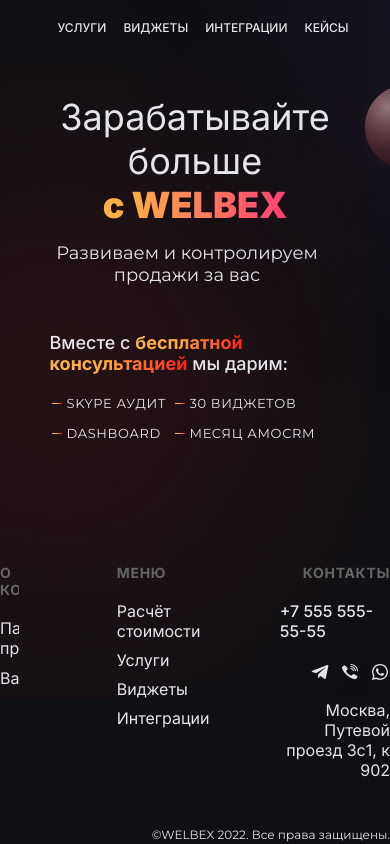
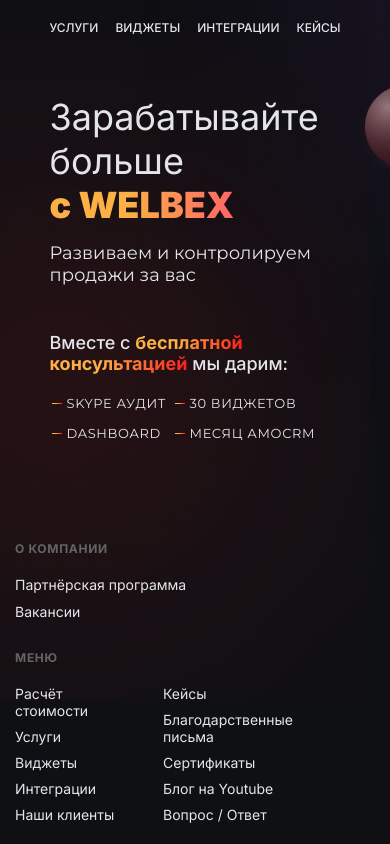
Before and after one commit to Feelcover/welbex, a Next.js app: page / in a window 390 px wide. Shown: the top 844 px of the page. Built offline with nearby package versions, Linux system fonts and the light colour scheme.

Commit message:
часть адаптива для footer

```diff
--- a/Layout/Layout.module.scss
+++ b/Layout/Layout.module.scss
@@ -4,6 +4,7 @@
   width: 100%;
   position: relative;
   margin: 0 auto;
+  overflow: hidden;
 
   &__mobilebg {
     display: none;
--- a/components/Footer/Footer.module.scss
+++ b/components/Footer/Footer.module.scss
@@ -3,27 +3,63 @@
   flex-direction: column;
   width: 100%;
   max-width: 1141px;
+  max-height: 100%;
   margin: 123px auto 0;
+  transition: all 0.4s ease-in-out;
+  @media all and (max-width:1200px) {
+    padding: 0 20px;
+  margin: 53px auto 0;
+  }
+  @media all and (max-width:1010px) {
+    max-width: 700px;
+  }
+  @media all and (max-width:440px) {
+    padding: 0 15px;
+   }
+
+  .title {
+    color: #656566;
+    font-family: "Inter";
+    font-size: 14px;
+    font-weight: 700;
+    letter-spacing: 0.7px;
+    text-transform: uppercase;
+    margin: 0 0 20px;
+
+    @media all and (max-width:440px) {
+    font-size: 12px;
+     }
+  }
 
   .upperContainer {
     display: flex;
     justify-content: space-between;
+    @media all and (max-width:1010px) {
+      flex-direction: column;
+      max-width: fit-content;
+    }
 
     .rightContainer {
       display: flex;
+      @media all and (max-width:1010px) {
+        flex-direction: column;
+        max-width: fit-content;
+      }
+      @media all and (max-width:440px) {
+        margin: 47px 0 0 0;
+       }
+
+
 
       .about {
         margin-right: 98px;
 
-        &__title {
-          color: #656566;
-          font-family: "Inter";
-          font-size: 14px;
-          font-weight: 700;
-          letter-spacing: 0.7px;
-          text-transform: uppercase;
-          margin: 0 0 20px;
+        @media all and (max-width:1010px) {
+         margin-bottom: 25px;
         }
+        @media all and (max-width:440px) {
+          margin-bottom: 30px;
+         }
 
         &__nav {
           display: flex;
@@ -38,6 +74,11 @@
             max-width: fit-content;
             transition: all 0.3s ease-in-out;
             position: relative;
+
+            @media all and (max-width:440px) {
+              font-size: 14px;
+              max-width: fit-content;
+             }
 
             &:last-child {
               margin: 0;
@@ -73,16 +114,14 @@
 
       .menu {
         max-height: 175px;
+        width: fit-content;
 
-        &__title {
-          color: #656566;
-          font-family: "Inter";
-          font-size: 14px;
-          font-weight: 700;
-          letter-spacing: 0.7px;
-          text-transform: uppercase;
-          margin: 0 0 20px;
-        }
+        @media all and (max-width:1010px) {
+          margin-bottom: 25px;
+         }
+         @media all and (max-width:440px) {
+          margin-bottom: 32px;
+         }
 
         &__nav {
           display: flex;
@@ -91,6 +130,7 @@
           flex-wrap: wrap;
           max-width: 410px;
           justify-content: space-between;
+
 
           &__item {
             color: #e4e5ea;
@@ -102,6 +142,11 @@
             transition: all 0.3s ease-in-out;
             position: relative;
             margin-right: 52px;
+            @media all and (max-width:440px) {
+              font-size: 14px;
+              max-width: 111px;
+              margin-right: 37px;
+             }
 
             &:last-child {
               margin: 0;
@@ -140,15 +185,9 @@
       display: flex;
       flex-direction: column;
       align-items: flex-end;
-
-      &__title {
-        color: #656566;
-        font-family: "Inter";
-        font-size: 14px;
-        font-weight: 700;
-        letter-spacing: 0.7px;
-        text-transform: uppercase;
-        margin: 0 0 18px;
+      width: fit-content;
+      @media all and (max-width:1010px) {
+        align-items: flex-start;
       }
 
       &__number {
@@ -157,6 +196,9 @@
         font-size: 16px;
         font-weight: 500;
         margin: 2px 0 21px;
+        @media all and (max-width:440px) {
+          margin: 0 0 10px;
+        }
       }
 
       &__social {
@@ -170,6 +212,9 @@
         font-family: "Inter";
         font-size: 16px;
         font-weight: 400;
+        @media all and (max-width:440px) {
+          text-align: start;
+        }
       }
     }
   }
@@ -185,6 +230,13 @@
     font-family: 'Montserrat';
     font-size: 12px;
     font-weight: 400;
+    @media all and (max-width:1010px) {
+      width: fit-content;
+    }
+    @media all and (max-width:440px) {
+      text-align: start;
+      margin-bottom: 60px;
+    }
 
     .copyright {
       margin: 0 0 5px;
--- a/components/Footer/Footer.tsx
+++ b/components/Footer/Footer.tsx
@@ -3,8 +3,10 @@
 import SocialBar from "../SocialBar/SocialBar";
 import { motion } from "framer-motion";
 import styles from "./Footer.module.scss";
+import { useMediaQuery } from "@/hooks";
 
 const Footer = () => {
+  const isMobile = useMediaQuery(330);
   return (
     <footer className={styles.footer}>
       <section className={styles.upperContainer}>
@@ -14,11 +16,11 @@
               delay: 1.8,
               duration: 0.4,
             }}
-           initial={{ opacity: 0, x:-100 }}
-            animate={{ opacity: 1,x:0 }}
+            initial={{ opacity: 0, x: -100 }}
+            animate={{ opacity: 1, x: 0 }}
           >
             <div className={styles.about}>
-              <p className={styles.about__title}>О компании</p>
+              <p className={styles.title}>О компании</p>
               <nav className={styles.about__nav}>
                 <Link className={styles.about__nav__item} href="#">
                   Партнёрская программа
@@ -34,11 +36,11 @@
               delay: 2,
               duration: 0.4,
             }}
-           initial={{ opacity: 0, x:-100 }}
-            animate={{ opacity: 1,x:0 }}
+            initial={{ opacity: 0, x: -100 }}
+            animate={{ opacity: 1, x: 0 }}
           >
             <div className={styles.menu}>
-            <p className={styles.menu__title}>Меню</p>
+              <p className={styles.title}>Меню</p>
               <nav className={styles.menu__nav}>
                 <Link className={styles.menu__nav__item} href="#">
                   Расчёт стоимости
@@ -55,12 +57,25 @@
                 <Link className={styles.menu__nav__item} href="#">
                   Наши клиенты
                 </Link>
+                {isMobile ? (
+                  <>
+                    <Link className={styles.menu__nav__item} href="#">
+                      Благодарность клиентов
+                    </Link>
+                    <Link className={styles.menu__nav__item} href="#">
+                      Кейсы
+                    </Link>
+                  </>
+                ) : (
+                  <>
                     <Link className={styles.menu__nav__item} href="#">
                       Кейсы
                     </Link>
                     <Link className={styles.menu__nav__item} href="#">
                       Благодарственные письма
                     </Link>
+                  </>
+                )}
                 <Link className={styles.menu__nav__item} href="#">
                   Сертификаты
                 </Link>
@@ -71,18 +86,19 @@
                   Вопрос / Ответ
                 </Link>
               </nav>
-          </div></motion.div>
+            </div>
+          </motion.div>
         </div>
         <motion.div
           transition={{
             delay: 2.2,
             duration: 0.4,
           }}
-           initial={{ opacity: 0, x:-100 }}
-            animate={{ opacity: 1,x:0 }}
+          initial={{ opacity: 0, x: -100 }}
+          animate={{ opacity: 1, x: 0 }}
         >
           <div className={styles.contacts}>
-          <p className={styles.contacts__title}>Контакты</p>
+            <p className={styles.title}>Контакты</p>
             <p className={styles.contacts__number}>+7 555 555-55-55</p>
             <div className={styles.contacts__social}>
               <SocialBar />
@@ -90,20 +106,22 @@
             <p className={styles.contacts__address}>
               Москва, Путевой проезд 3с1, к 902
             </p>
-        </div></motion.div>
+          </div>
+        </motion.div>
       </section>
       <motion.div
         transition={{
           delay: 2.2,
           duration: 0.4,
         }}
-            initial={{ opacity: 0, x:-100 }}
-            animate={{ opacity: 1, x:0 }}
+        initial={{ opacity: 0, x: -100 }}
+        animate={{ opacity: 1, x: 0 }}
       >
         <section className={styles.downContainer}>
           <p className={styles.copyright}>©WELBEX 2022. Все права защищены.</p>
           <p className={styles.privacyPolicy}>Политика конфиденциальности</p>
-      </section></motion.div>
+        </section>
+      </motion.div>
     </footer>
   );
 };
--- a/components/Header/Header.module.scss
+++ b/components/Header/Header.module.scss
@@ -29,6 +29,9 @@
       padding-left: 27px;
       @media all and (max-width: 550px) {
         padding-left: 16px;
+      }
+      @media all and (max-width: 440px) {
+        padding-left: 0;
       }
 
       &__item {
--- a/components/Main/Main.module.scss
+++ b/components/Main/Main.module.scss
@@ -22,7 +22,6 @@
       transition: all 0.4s ease-in-out;
 
       @media all and (max-width: 550px) {
-        text-align: center;
         max-width: 291px;
       }
       @media all and (max-width: 320px) {
@@ -86,7 +85,7 @@
         font-family: "Inter";
         font-size: 18px;
         font-weight: 500;
-        margin: 18px 0 43px 3px;
+        margin: 18px 1px 43px 0;
 
         @media all and (max-width: 850px) {
           text-align: left;
@@ -130,6 +129,7 @@
         font-weight: 500;
         margin: 63px 0 0 37px;
         cursor: pointer;
+        overflow: hidden;
         position: relative;
         transition: all 0.4s ease-in-out;
         &:hover {
--- a/styles/globals.scss
+++ b/styles/globals.scss
@@ -2,14 +2,12 @@
 
 * {
   box-sizing: border-box;
-  overflow: hidden;
 }
 
 html,
 body {
   margin: 0;
   padding: 0;
-  overflow-x: hidden;
   background-color: #0E1014;
 }
 
```
Lines whose indentation alone changed are shown as unchanged.
